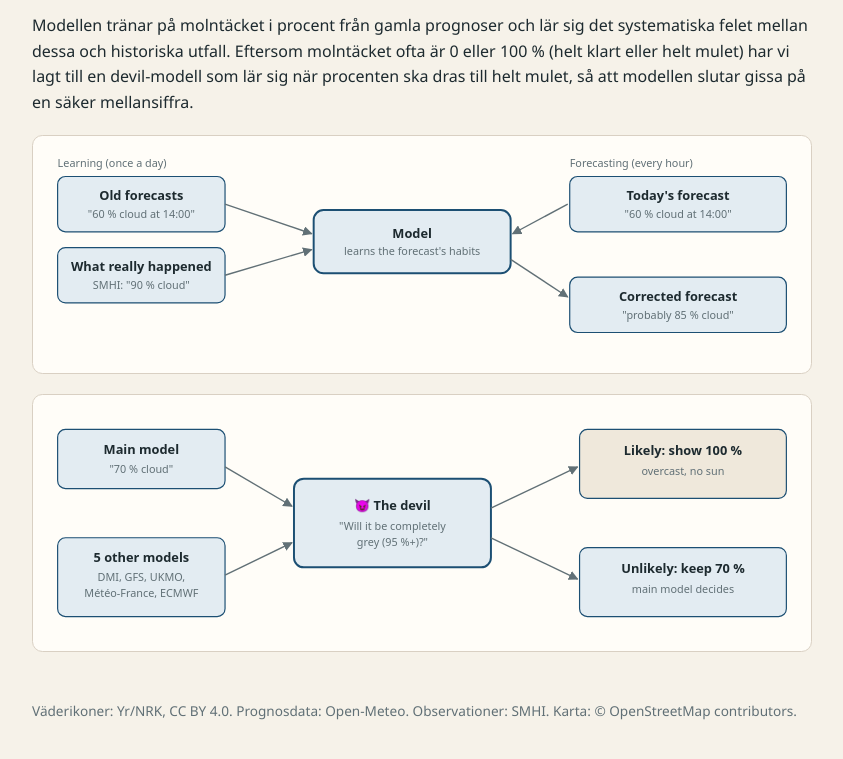
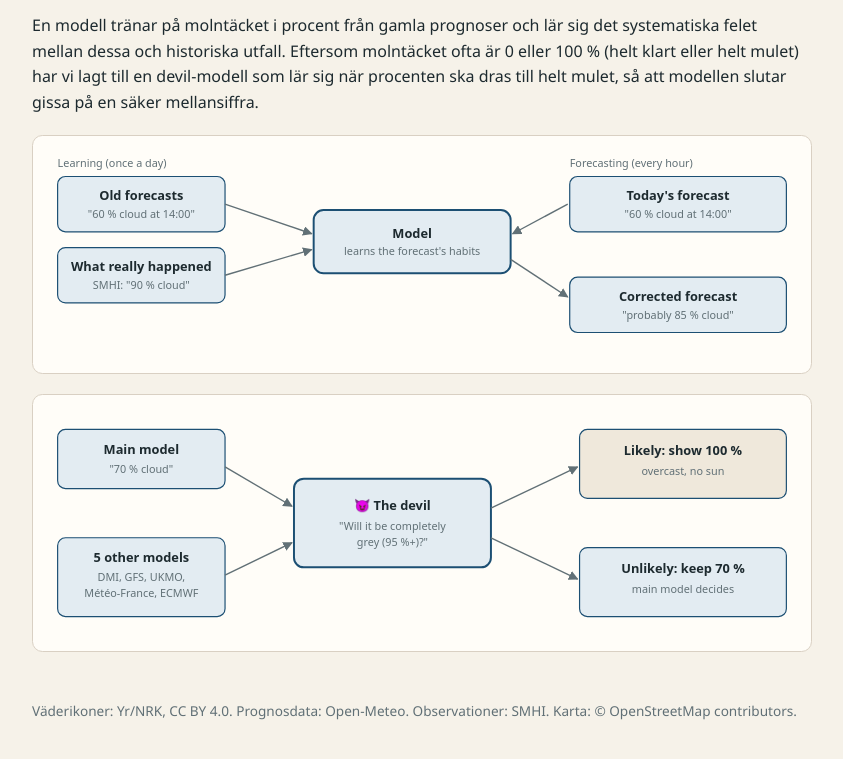
Before and after one commit to tyckeckse/skysightsign, a plain HTML site: page presentation/index.html in a window 1280 px wide. Shown: the part 163-922 px from the top of the page, without its empty margins (218-1061 px from the left). Drawn offline with Linux system fonts and the light colour scheme.

Commit message:
Reword opening sentence
Co-Authored-By: Claude Opus 5.5 <noreply@anthropic.com>

```diff
--- a/presentation/index.html
+++ b/presentation/index.html
@@ -73,7 +73,7 @@
       </div>
     </header>
 
-    <p>Modellen tränar på molntäcket i procent från gamla prognoser och lär sig det systematiska felet mellan dessa och historiska utfall. Eftersom molntäcket ofta är 0 eller 100 % (helt klart eller helt mulet) har vi lagt till en devil-modell som lär sig när procenten ska dras till helt mulet, så att modellen slutar gissa på en säker mellansiffra.</p>
+    <p>En modell tränar på molntäcket i procent från gamla prognoser och lär sig det systematiska felet mellan dessa och historiska utfall. Eftersom molntäcket ofta är 0 eller 100 % (helt klart eller helt mulet) har vi lagt till en devil-modell som lär sig när procenten ska dras till helt mulet, så att modellen slutar gissa på en säker mellansiffra.</p>
     <div class="diagram">
       <img src="learning-from-forecasts.svg" alt="Gamla prognoser och SMHI:s observationer tränar modellen, som sedan rättar dagens prognos">
     </div>
```
Also changed, not shown: 1 other file.
